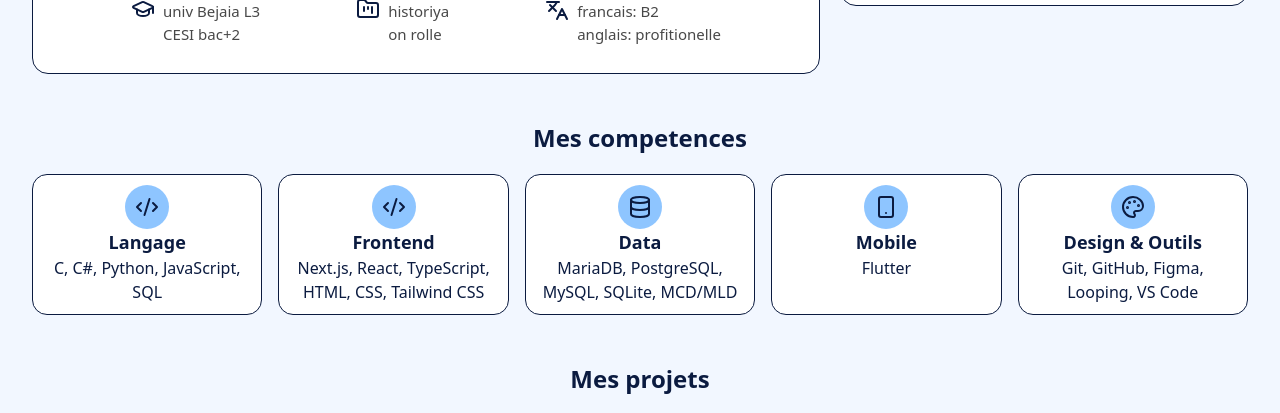
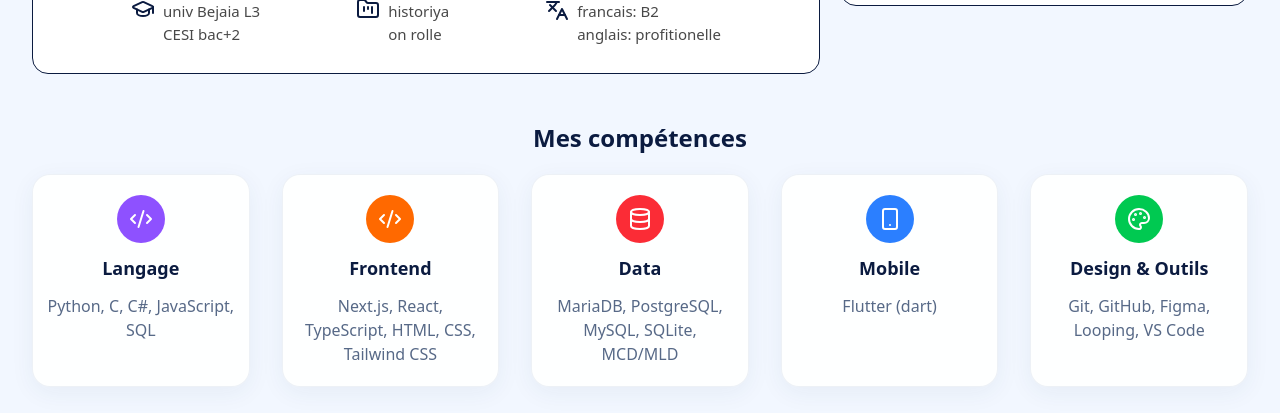
Before and after one commit to ALT-abr/portfolio, a Next.js app: page / in a window 1280 px wide. Shown: the part 1140-1553 px from the top of the page. Built offline with nearby package versions, Linux system fonts and the light colour scheme.

Commit message:
style: améliore la section compétences

```diff
--- a/components/cards/SkillCard.tsx
+++ b/components/cards/SkillCard.tsx
@@ -4,27 +4,34 @@ type SkillcardProps = {
     titre: string;
     tech: string;
     icon: LucideIcon;
+    icon_color: string;
 }
 
-export default function SkillCard({titre, tech, icon: Icon}: SkillcardProps) {
+export default function SkillCard({titre, tech, icon: Icon, icon_color}: SkillcardProps) {
     return(
         <section
             className="
-              border rounded-[15px]
-              p-2.5
-              bg-white
-              flex flex-col items-center">
+              flex h-full flex-col items-center
+              gap-3
+              border border-slate-200/60
+              rounded-[18px]
+              px-3 py-5
+              text-center
+              shadow-[0_6px_24px_rgba(30,60,100,0.06)]
+              bg-white/90">
             <div
-                className="
+                className={`
                   p-2.5
-                  bg-blue-300
-                  rounded-[100%]">
+                  ${icon_color}
+                  rounded-full
+                  flex items-center justify-center
+                  h-12 w-12`}>
                 <Icon />
             </div>
-            <h2 className="font-semibold text-[18px]">
+            <h3 className="font-semibold text-[18px] text-foreground">
                 {titre}
-            </h2>
-            <p className="text-base text-center">
+            </h3>
+            <p className="text-base text-center leading-6 text-secondary">
                 {tech}
             </p>
         </section>
--- a/components/sections/Skills.tsx
+++ b/components/sections/Skills.tsx
@@ -3,35 +3,40 @@ import { CodeXml, Smartphone, Database, Palette} from "lucide-react"
 
 export default function Skills() {
     return(
-        <section className="flex flex-col items-center gap-5">
+        <section className="flex w-full flex-col items-center gap-5">
             <h2 className="section-title">
-                Mes competences
+                Mes compétences
             </h2>
-            <section className="grid grid-cols-1 gap-4 sm:grid-cols-3 lg:grid-cols-5">
+            <section className="grid grid-cols-1 gap-8 min-[400px]:grid-cols-2 sm:grid-cols-3 lg:grid-cols-5">
                 <SkillCard
                     titre= "Langage"
-                    tech= "C, C#, Python, JavaScript, SQL"
+                    tech= "Python, C, C#, JavaScript, SQL"
                     icon= {CodeXml}
+                    icon_color="bg-violet-500 text-white"
                     />
                 <SkillCard
                     titre= "Frontend"
                     tech= "Next.js, React, TypeScript, HTML, CSS, Tailwind CSS"
                     icon= {CodeXml}
+                    icon_color="bg-orange-500 text-white"
                     />
                 <SkillCard
                     titre= "Data"
                     tech= "MariaDB, PostgreSQL, MySQL, SQLite, MCD/MLD"
                     icon= {Database}
+                    icon_color="bg-red-500 text-white"
                     />
                 <SkillCard
                     titre= "Mobile"
-                    tech= "Flutter"
+                    tech= "Flutter (dart)"
                     icon= {Smartphone}
+                    icon_color="bg-blue-500 text-white"
                     />
                 <SkillCard
                     titre= "Design & Outils"
                     tech= "Git, GitHub, Figma, Looping, VS Code"
                     icon= {Palette}
+                    icon_color="bg-green-500 text-white"
                     />
             </section>
         </section>
```
